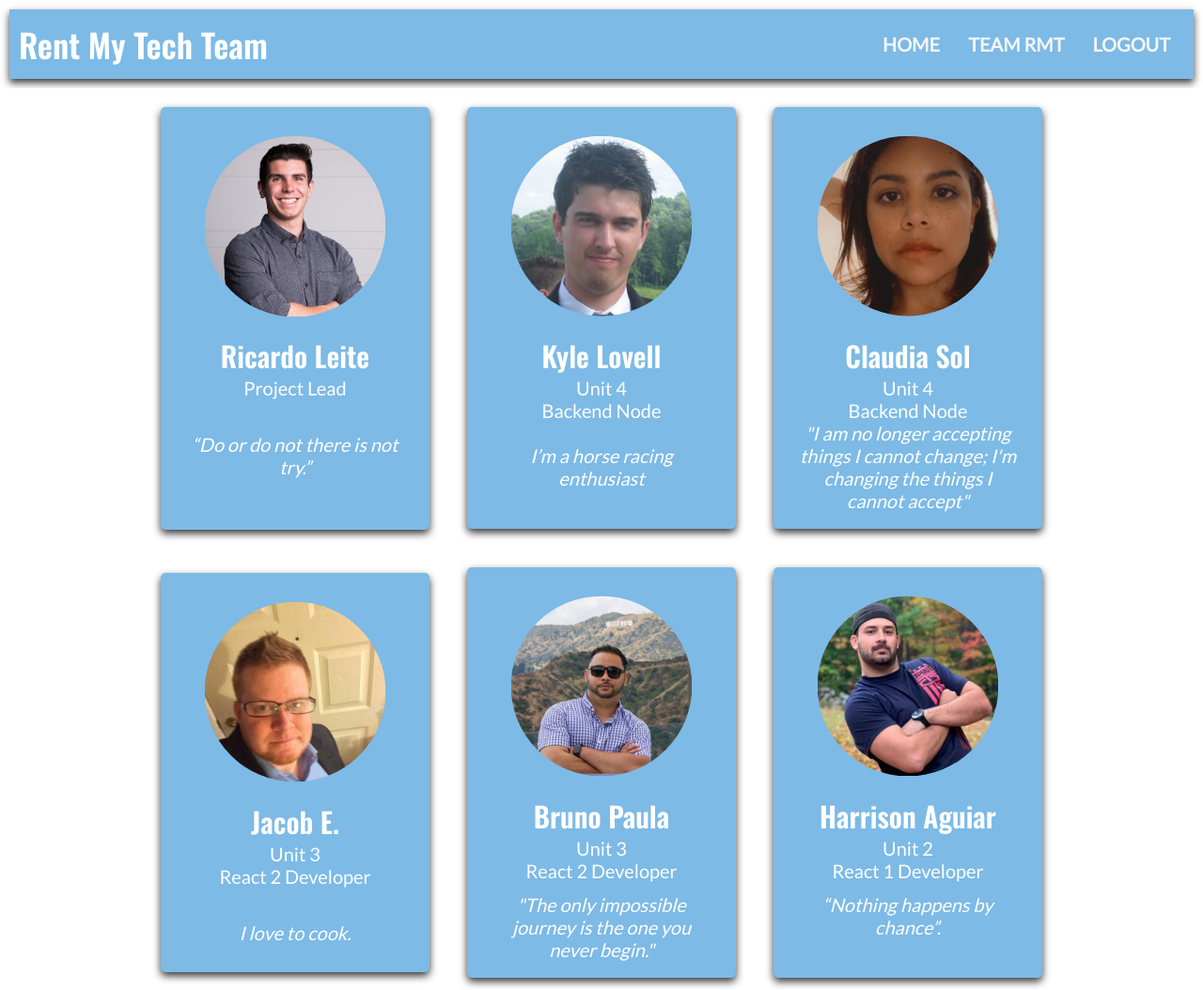
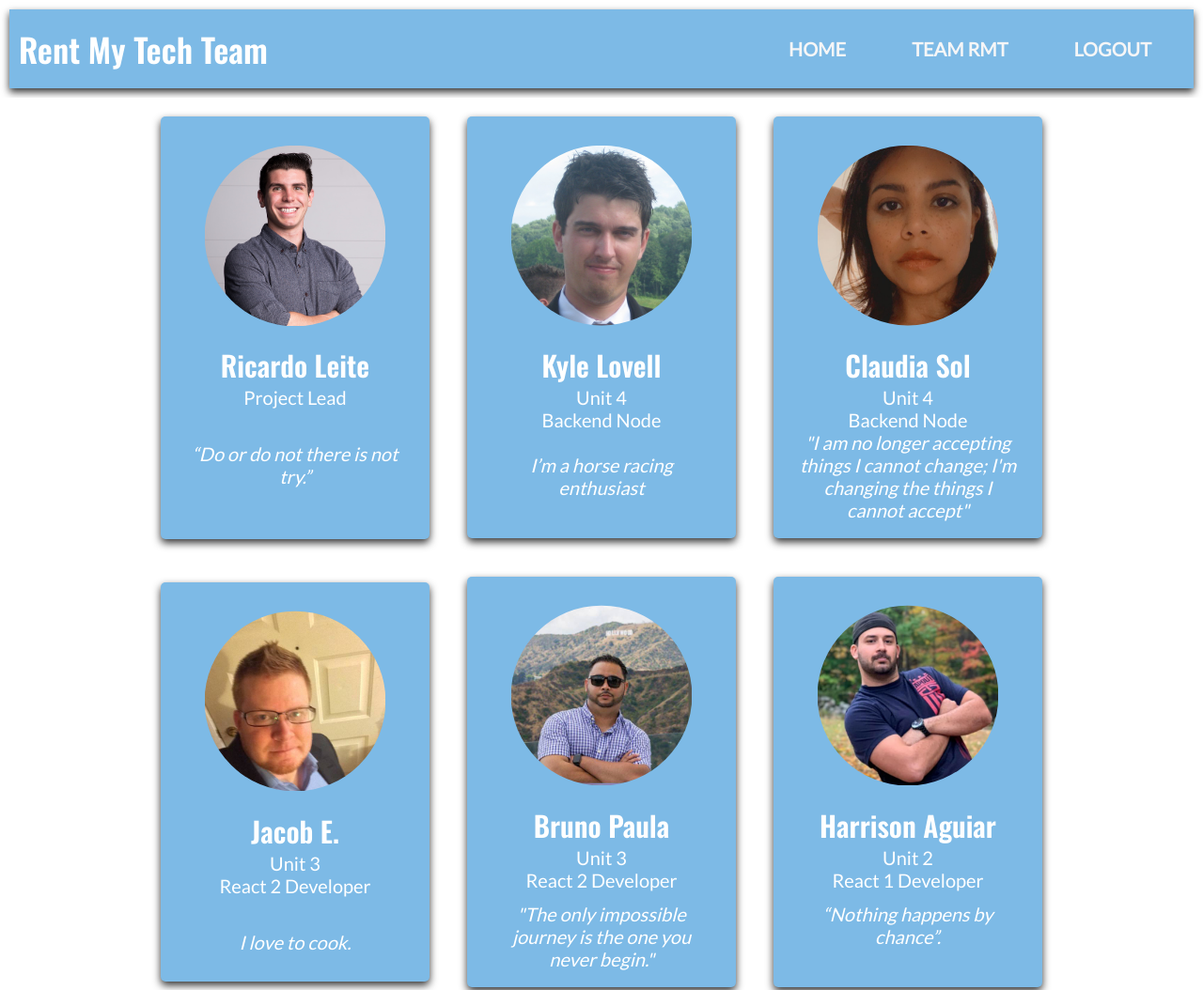
Before and after one commit to Use-My-Tech-1/Marketing-Page, a plain HTML site: page about.html in a window 1280 px wide. Shown: the top 1054 px of the page at 94% size. Drawn offline with nearby package versions, Linux system fonts and the light colour scheme.

Commit message:
made more changes

```diff
--- a/about.css
+++ b/about.css
@@ -18,12 +18,15 @@ h1{
 
 h2{
    font-family: 'Oswald', sans-serif;
-   margin: 0 ;
+   margin: 1rem ;
    padding: 1.125rem;
    color:#fff;
+   background: #7dbae6;
    font-weight: 600;
    text-align:center;
-   font-size: 2.5rem;
+   font-size: 3rem;
+   box-shadow: 0 4px 8px 0 rgba(0,0,0,0.8);
+  transition: 0.3s;
 }
 
 h4{
@@ -40,28 +43,30 @@ header{
   display: flex;
   flex-direction: column;
   width: auto;
-  background: #7dbae6;
+  background: #fff;
   margin: 0;
-  box-shadow: 0 4px 8px 0 rgba(0,0,0,0.8);
-  transition: 0.3s;
+
 }
 
 nav{
    display: flex;
-   flex-direction: column;
+   flex-direction: row;
    justify-content: center;
    align-items: center;
-   background: #7dbae6;
+   background: #fff;
 }
 
 nav a{
-  padding: 1rem;
-  margin: 0.5rem;
-  color: #f6f6f7;
+  padding: 1.5rem 3rem;
+  margin:  1rem;
+  color: #fff;
+  background:#7dbae6;
   text-transform: uppercase;
   font-weight: 600;
-  font-size: 1.5rem;
+  font-size: 2rem;
   text-decoration: none;
+  box-shadow: 0 4px 8px 0 rgba(0,0,0,0.8);
+  transition: 0.3s;
 }
 
 nav a:hover{
@@ -73,14 +78,6 @@ main{
   height: auto;
   width: auto;
   margin: 1rem 0;
-}
-
-.aboutText{
-  margin: 0 1rem;
-  padding: 3.5rem;
-  background: #acb5b4;
-  color: #232a38;
-  border-radius: 0.3125rem;
 }
 
 .us{
@@ -132,44 +129,46 @@ footer{
 @media only screen and  (min-width: 500px) {
 
 h2{
-  font-size: 1.5rem;
-  padding: 1rem;
-  margin: 0;
-  text-align: left;
+  margin: 1rem ;
+   padding: 1.125rem;
+   color:#fff;
+   background: #7dbae6;
+   font-weight: 600;
+   text-align:center;
+   font-size: 3rem;
+   box-shadow: 0 4px 8px 0 rgba(0,0,0,0.8);
+   transition: 0.3s;
 }
 
+
 header{
-  margin: 1rem;
+  display: flex;
   flex-direction: column;
-  justify-content: space-evenly;
-  align-items: center;
+  width: auto;
+  background: #fff;
+  margin: 0;
+
 }
 
 nav{
-  flex-direction: column;
-  justify-content: flex-end;
-  align-content: center;
-  height: auto;
-  margin: 1rem;
+   display: flex;
+   flex-direction: row;
+   justify-content: center;
+   align-items: center;
+   background: #fff;
 }
 
-
-.aboutText{
-  margin: 1rem;
-  padding: 1rem 2rem;
-  background: #acb5b4;
-  color: #232a38;
-  border-radius: 0.3125rem;
-  width: auto;
-}
-
-.us{
-  display: flex;
-  flex-direction: column;
-  justify-content: center;
-  align-items:center;
-  flex-wrap: wrap;
-  width: auto;
+nav a{
+  padding: 1.5rem 3rem;
+  margin:  1rem auto;
+  color: #fff;
+  background:#7dbae6;
+  text-transform: uppercase;
+  font-weight: 600;
+  font-size: 2rem;
+  text-decoration: none;
+  box-shadow: 0 4px 8px 0 rgba(0,0,0,0.8);
+  transition: 0.3s;
 }
 
 .card{
@@ -182,11 +181,13 @@ nav{
 }
 
 @media only screen and  (min-width: 800px) {
+
 h2{
-  font-size: 1.5rem;
+  font-size: 3rem;
   padding: 1rem;
   margin: 0;
   text-align: left;
+  box-shadow: none;
 }
 
 header{
@@ -194,6 +195,9 @@ header{
   flex-direction: row;
   justify-content: space-between;
   align-items: center;
+  background: #7dbae6;
+  box-shadow: 0 4px 8px 0 rgba(0,0,0,0.8);
+  transition: 0.3s;
 }
 
 nav{
@@ -202,6 +206,7 @@ nav{
   align-content: center;
   height: auto;
   margin: 1rem;
+  background: #7dbae6;
 }
 
 nav a{
@@ -210,6 +215,24 @@ nav a{
   text-transform: uppercase;
   font-weight: 600;
   font-size: 1.5rem;
+  box-shadow: none;
+  transition: none;
+}
+
+.us{
+  display: flex;
+  flex-direction: row;
+  justify-content: center;
+  align-items:center;
+  flex-wrap: wrap;
+  width: auto;
+}
+
+.card{
+  border-radius: 5px;
+  margin: 2rem;
+  width: 25%;
+  height: 15%;
 }
 
 }
```
